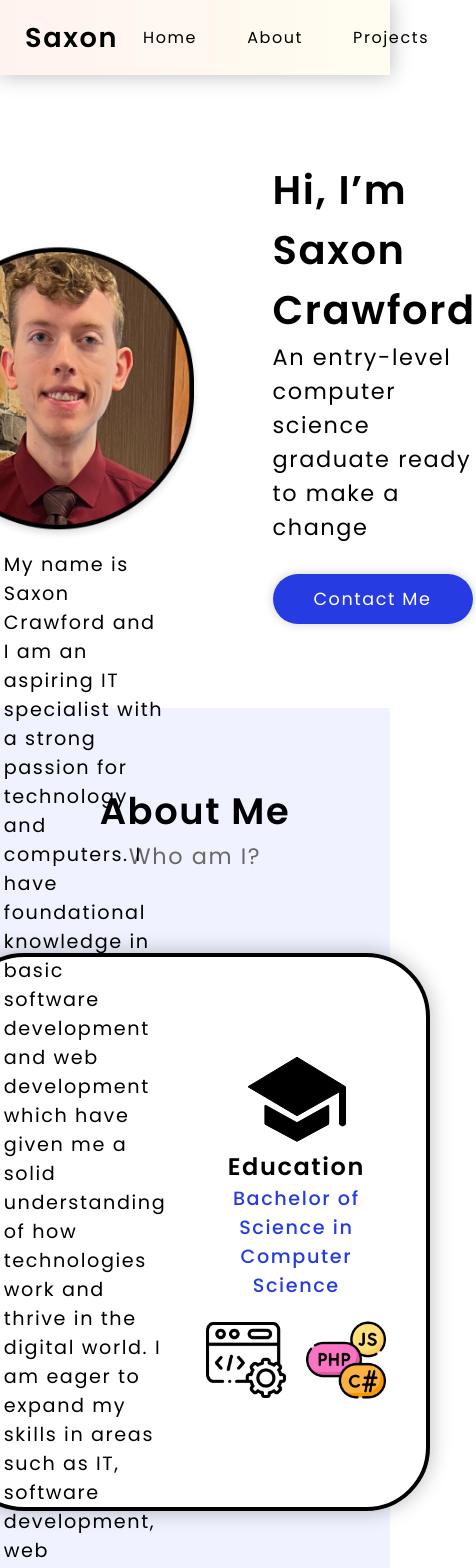
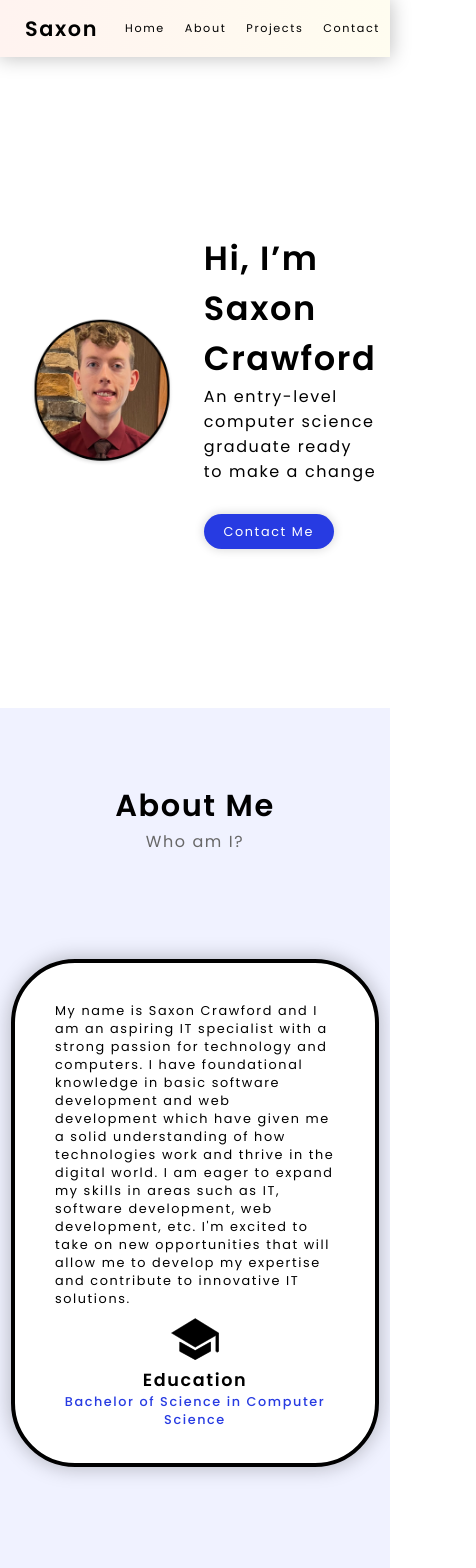
Before and after one commit to saxcrawford/portfolio-saxon, a React (Create React App) app: page / in a window 390 px wide. Shown: the top 1568 px of the page, 476 px wide, since content can reach past the window. Built offline with nearby package versions, Linux system fonts and the light colour scheme.

Commit message:
Added media queries

```diff
--- a/src/App.css
+++ b/src/App.css
@@ -13,25 +13,6 @@
 
 .App-logo {
   pointer-events: none;
-}
-
-@media (prefers-reduced-motion: no-preference) {
-  .App-logo {
-    animation: App-logo-spin infinite 20s linear;
-  }
-
-  .projects--sunIcon {
-    animation: App-logo-spin infinite 20s linear;
-  }
-}
-
-@keyframes App-logo-spin {
-  from {
-    transform: rotate(0deg);
-  }
-  to {
-    transform: rotate(360deg);
-  }
 }
 
 /* Navbar Section */
@@ -64,6 +45,18 @@
 
 .navbar--container a:hover {
   color: rgba(0, 0, 0, 0.5);
+}
+
+/* Navbar media query for smaller screens */
+@media (max-width: 1024px) {
+  .navbar--heading {
+    font-size: 1.3rem;
+  }
+
+  .navbar--container a {
+    margin: 20px 10px;
+    font-size: 0.7rem;
+  }
 }
 
 /* Hero Section */
@@ -111,6 +104,33 @@
 .hero--button:hover {
   background-color: #5c6cff;
   cursor: pointer;
+}
+
+/* Hero media query for smaller screens */
+@media (max-width: 1024px) {
+  .hero--container {
+    margin-right: 14px;
+    gap: 30px;
+  }
+
+  .hero--image {
+    height: 150px;
+    margin-left: 30px;
+  }
+
+  .hero--heading {
+    font-size: 2.1rem;
+  }
+
+  .hero--text h4 {
+    font-size: 1rem;
+  }
+
+  .hero--button {
+    font-size: 0.8rem;
+    width: 130px;
+    height: 35px;
+  }
 }
 
 /* About Section */
@@ -183,6 +203,50 @@
 
 .about--dev-icon {
   width: 5rem;
+}
+
+/* About media query for smaller screens */
+@media (max-width: 1024px) {
+  .about--container h1 {
+    font-size: 1.9rem;
+  }
+
+  .about--container h4 {
+    font-size: 1rem;
+  }
+
+  .about--content {
+    flex-direction: column;
+    height: 500px;
+    max-width: 280px;
+    gap: 10px;
+  }
+
+  .about--content-left {
+    padding-top: 50px;
+    width: 100%;
+    font-size: 0.8rem;
+  }
+
+  .about--content-right {
+    width: 100%;
+  }
+
+  .about--content-right h3{
+    font-size: 1.1rem;
+  }
+
+  .about--content-right h4{
+    font-size: 0.8rem;
+  }
+
+  .capIcon {
+    width: 3rem;
+  }
+
+  .about--dev-icon {
+    width: 0rem;
+  }
 }
 
 /* Projects Section */
@@ -260,6 +324,38 @@
   cursor: pointer;
 }
 
+/* Projects media query for small screens */
+@media (max-width: 1024px) {
+  .card {
+    max-width: 280px;
+    height: 250px;
+  }
+
+  .projects--cards {
+    display: flex;
+    flex-direction: column;
+    gap: 20px;
+  }
+
+  .card h2 {
+    font-size: 1.1rem;
+  }
+
+  .card p {
+    font-size: 0.7rem;
+  }
+
+  .projects--section h1 {
+    font-size: 1.9rem;
+  }
+
+  .projects--button {
+    width: 100px;
+    height: 28px;
+    font-size: 0.7rem;
+  }
+}
+
 /* Contact Section */
 
 .contact--container {
@@ -307,3 +403,20 @@
   background-color: #5c6cff;
   cursor: pointer;
 }
+
+/* Contact media query for small screens */
+@media (max-width: 1024px) {
+  .contact--container h1 {
+    font-size: 1.9rem;
+  }
+
+  .contact--icon {
+    height: 30px;
+  }
+
+  .contact--button {
+    width: 130px;
+    height: 35px;
+    font-size: 0.8rem;
+  }
+}
```
